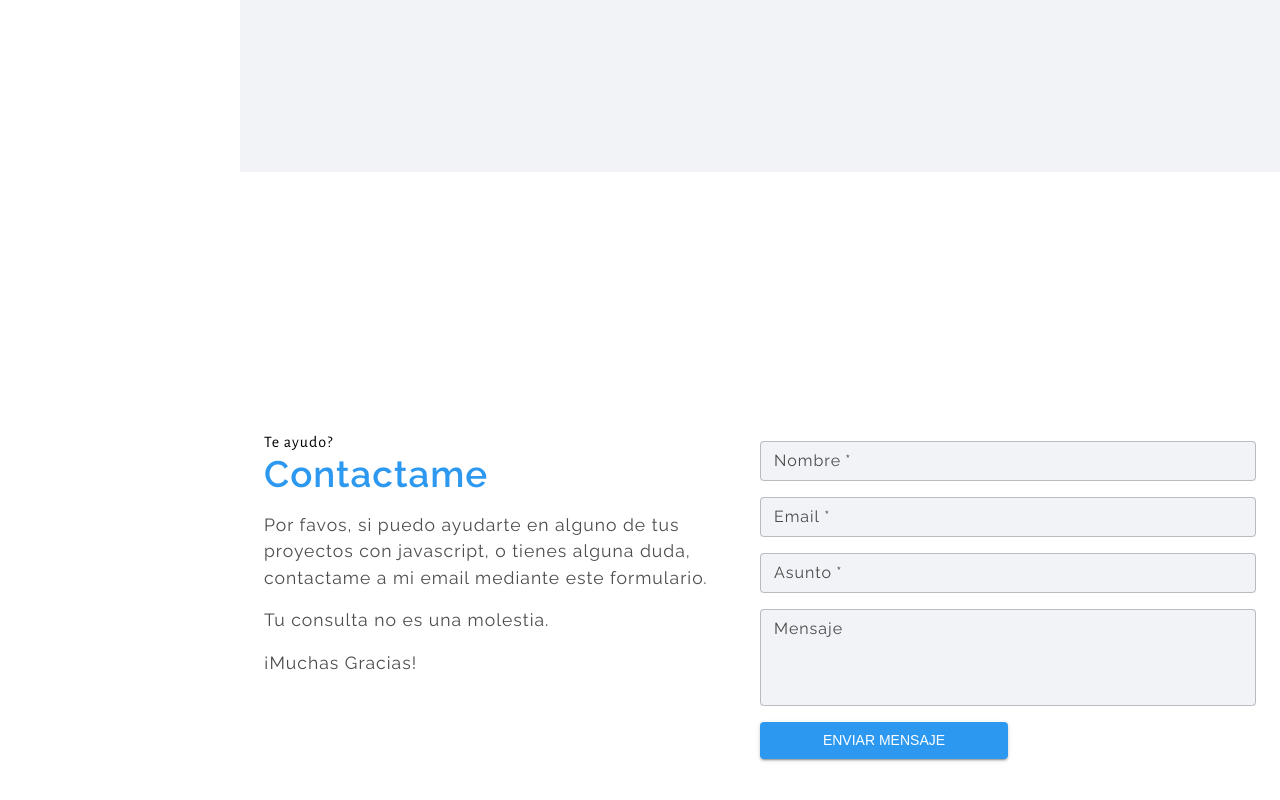
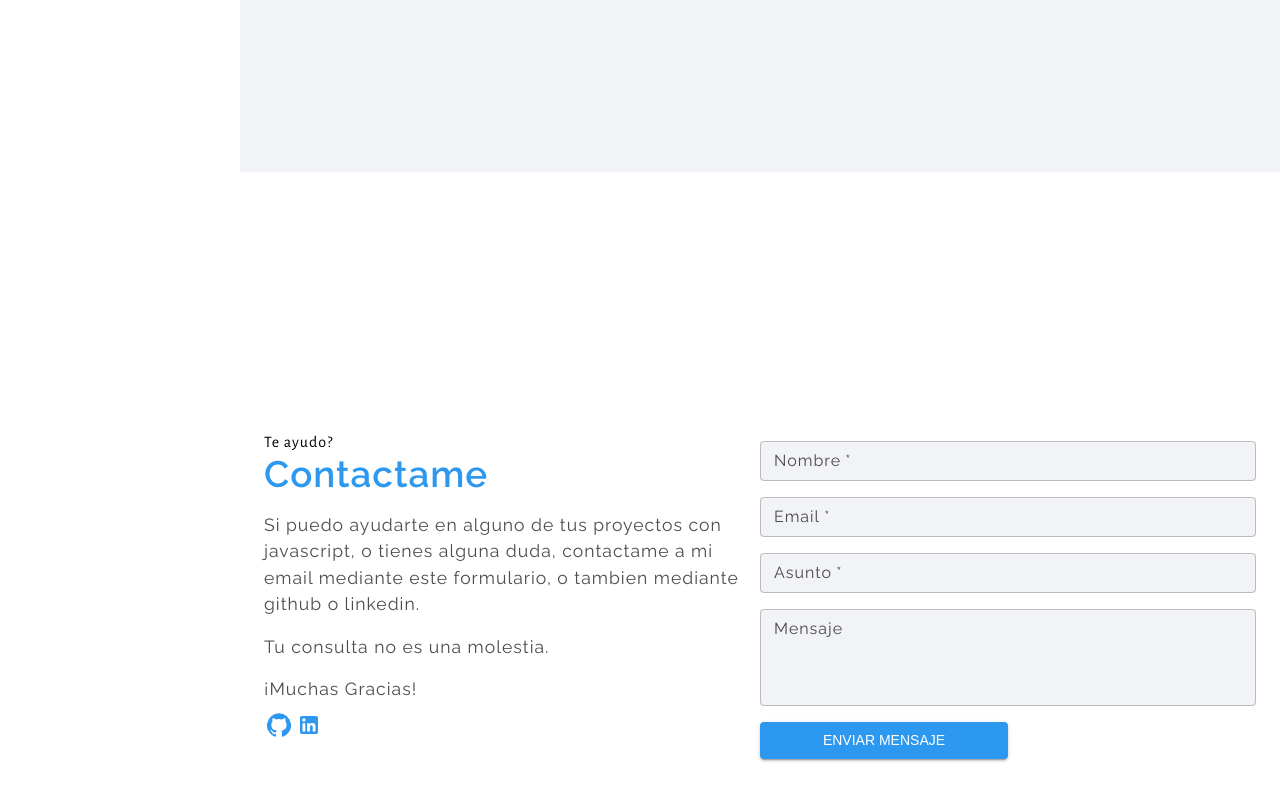
Before and after one commit to alejandrogsk/portfolio, a React (Create React App) app: page / in a window 1280 px wide. Shown: the part 2436-3236 px from the top of the page. Built offline with nearby package versions, Linux system fonts and the light colour scheme.

Commit message:
linkedin

```diff
--- a/src/components/RightSide/ContactSection.js
+++ b/src/components/RightSide/ContactSection.js
@@ -1,6 +1,9 @@
 import React from 'react';
 import { makeStyles } from '@material-ui/core/styles';
-import { Box, Typography, Grid, TextField, Button } from '@material-ui/core';
+import { Box, Typography, Grid, TextField, Button, IconButton } from '@material-ui/core';
+
+import GitHubIcon from '@material-ui/icons/GitHub';
+import LinkedInIcon from '@material-ui/icons/LinkedIn';
 
 //from email.js
 import emailjs from 'emailjs-com';
@@ -40,8 +43,20 @@ const useStyles = makeStyles((theme) => ({
   formButton: {
     marginTop: ".5rem",
     width: "50%"
+  },
+  iconButton: {
+    marginTop: "0.5rem",
+    "&:hover": {
+      color: "white",
+      backgroundColor: theme.palette.secondary.main
+    }
   }
 }));
+
+const contactLinks = {
+  github: 'https://github.com/alejandrogsk',
+  linkedIn: 'https://www.linkedin.com/in/alejandro-suarez-1764881b7',
+}
 
 const ContactSection = () => {
   const classes = useStyles();
@@ -72,11 +87,22 @@ const ContactSection = () => {
         <Box  height="100%" display="flex" flexDirection="column" alignItems="flex-start" justifyContent="start" >
         <Typography component="h4" variant="h4" >Te ayudo?</Typography>
         <Typography component="h3" variant="h3" >Contactame</Typography>
-        <Typography variant="body1" className={classes.contactDescription}>Por favos, si puedo ayudarte en alguno de tus proyectos
-          con javascript, o tienes alguna duda, contactame a mi email mediante este formulario.
+        <Typography variant="body1" className={classes.contactDescription}>Si puedo ayudarte en alguno de tus proyectos
+          con javascript, o tienes alguna duda, contactame a mi email mediante este formulario, o tambien mediante github o linkedin.
         </Typography>
         <Typography variant="body1" className={classes.contactDescription}>Tu consulta no es una molestia.</Typography>
         <Typography variant="body1" className={classes.contactDescription}>¡Muchas Gracias!</Typography>
+
+        <Box display="flex">
+          <IconButton className={classes.iconButton} target="_blank" variant="contained" color="secondary" size="small" href={contactLinks.github}>
+            <GitHubIcon />
+          </IconButton>
+
+          <IconButton className={classes.iconButton} target="_blank" variant="contained" color="secondary" size="small" href={contactLinks.linkedIn}>
+            <LinkedInIcon />
+          </IconButton>
+        </Box>
+
         </Box>
 
         </Grid>
--- a/src/components/RightSide/HeroSection.js
+++ b/src/components/RightSide/HeroSection.js
@@ -53,6 +53,8 @@ const useStyles = makeStyles((theme) => ({
   },
 }));
 
+
+
 const HeroSection = () => {
   const classes = useStyles();
 
```
